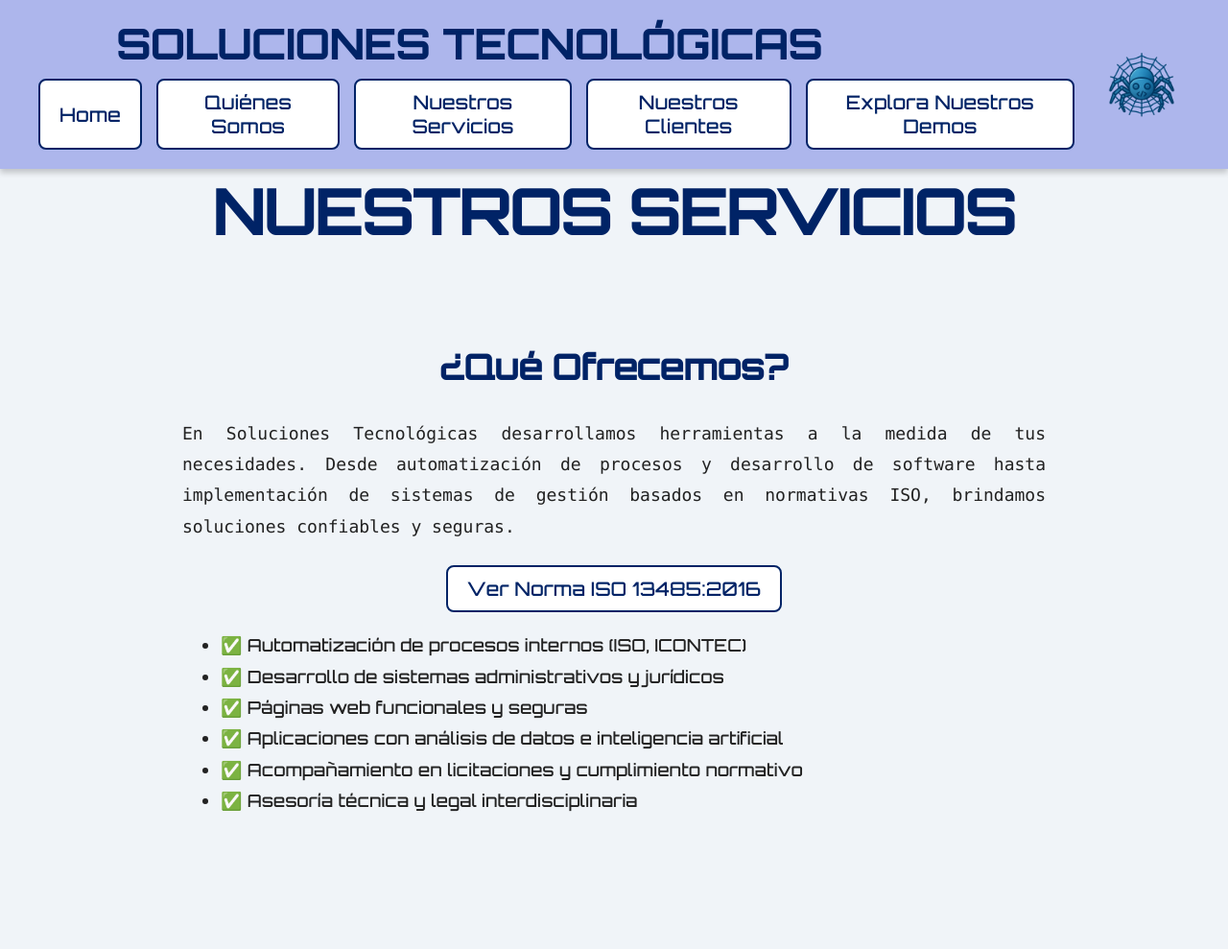
After one commit to WMARBAR/soluciones_tecnologicas, a Flask app: page /ns in a window 1280 px wide. The commit adds this page. Shown: the whole page at 96% size. Run offline with Flask 3, Linux system fonts and the light colour scheme.

Commit message:
Se sube seccion de servicios

```diff
--- a/app.py
+++ b/app.py
@@ -31,6 +31,12 @@ def descargar_demo():
     # Cambia la ruta al archivo correcto que pusiste en tu carpeta static
     return send_file("static/ST_QuickExchange_demo.rar", as_attachment=True)
 
+
+@app.route("/ns")
+def nuestros_servicios():
+    return render_template("ns.html")
+
+
 if __name__ == '__main__':
     port = int(os.environ.get("PORT", 5000))  # Usa el puerto de Render o 5000 por defecto
     app.run(debug=True, host='0.0.0.0', port=port)  # Cambia host a '0.0.0.0'
--- a/templates/demos.html
+++ b/templates/demos.html
@@ -19,6 +19,7 @@
             <nav class="banner-menu">
                 <button class="menu-button" onclick="location.href='/'">Home</button>
                 <button class="menu-button" onclick="location.href='/quienesSomos'">Quiénes Somos</button>
+                <button class="menu-button" onclick="location.href='/ns'">Nuestros Servicios</button>
                 <button class="menu-button" onclick="location.href='/resenas'">Nuestros Clientes</button>
                 <button class="menu-button" onclick="location.href='/demos'">Explora Nuestros Demos</button>
             </nav>
--- a/templates/index.html
+++ b/templates/index.html
@@ -20,6 +20,7 @@
             <nav class="banner-menu">
                 <button class="menu-button" onclick="location.href='/'">Home</button>
                 <button class="menu-button" onclick="location.href='/quienesSomos'">Quiénes Somos</button>
+                <button class="menu-button" onclick="location.href='/ns'">Nuestros Servicios</button>
                 <button class="menu-button" onclick="location.href='/resenas'">Nuestros Clientes</button>
                 <button class="menu-button" onclick="location.href='/demos'">Explora Nuestros Demos</button>
             </nav>
--- /dev/null
+++ b/templates/ns.html
@@ -0,0 +1,81 @@
+<!DOCTYPE html>
+<html lang="es">
+<head>
+    <meta charset="UTF-8">
+    <meta name="viewport" content="width=device-width, initial-scale=1.0">
+    <meta name="description" content="Nuestros Servicios - Soluciones Tecnológicas. Descubre lo que ofrecemos.">
+    <title>Nuestros Servicios</title>
+    <link rel="icon" type="image/x-icon" href="{{ url_for('static', filename='icoST.ico') }}">
+    <link rel="stylesheet" href="{{ url_for('static', filename='styles.css') }}" media="screen and (min-width: 768px)">
+    <link rel="stylesheet" href="{{ url_for('static', filename='styles-media.css') }}" media="screen and (max-width: 767px)">
+</head>
+
+<body>
+    <!-- Banner con menú integrado -->
+    <header class="banner">
+        <div class="banner-content">
+            <div class="scroll-wrapper">
+                <h1 class="banner-title scroll-text">SOLUCIONES TECNOLÓGICAS</h1>
+            </div>
+            <nav class="banner-menu">
+                <button class="menu-button" onclick="location.href='/'">Home</button>
+                <button class="menu-button" onclick="location.href='/quienesSomos'">Quiénes Somos</button>
+                <button class="menu-button" onclick="location.href='/ns'">Nuestros Servicios</button>
+                <button class="menu-button" onclick="location.href='/resenas'">Nuestros Clientes</button>
+                <button class="menu-button" onclick="location.href='/demos'">Explora Nuestros Demos</button>
+            </nav>
+        </div>
+        <img src="{{ url_for('static', filename='logoST.png') }}" alt="Logo" class="banner-image">
+    </header>
+
+    <!-- Título principal -->
+    <div class="menu-container">
+        <h1 class="menu-title">NUESTROS SERVICIOS</h1>
+    </div>
+
+    <!-- Sección de servicios -->
+    <section class="info-section">
+        <h2 class="info-title">¿Qué Ofrecemos?</h2>
+        <p class="info-text">
+            En Soluciones Tecnológicas desarrollamos herramientas a la medida de tus necesidades. Desde automatización de procesos y desarrollo de software hasta implementación de sistemas de gestión basados en normativas ISO, brindamos soluciones confiables y seguras.
+        </p>
+        <div style="text-align: center; margin-top: 1.5rem;">
+        <button id="openPdfModal" class="menu-button">Ver Norma ISO 13485:2016</button>
+        </div>
+        <ul class="info-list">
+            <li>✅ Automatización de procesos internos (ISO, ICONTEC)</li>
+            <li>✅ Desarrollo de sistemas administrativos y jurídicos</li>
+            <li>✅ Páginas web funcionales y seguras</li>
+            <li>✅ Aplicaciones con análisis de datos e inteligencia artificial</li>
+            <li>✅ Acompañamiento en licitaciones y cumplimiento normativo</li>
+            <li>✅ Asesoría técnica y legal interdisciplinaria</li>
+        </ul>
+    </section>
+    <!-- Modal PDF -->
+    <div id="pdfModal" class="modal">
+    <div class="modal-content-pdf">
+        <span class="close-pdf" id="closePdfModal">&times;</span>
+        <iframe src="{{ url_for('static', filename='13485_2016.pdf') }}" frameborder="0"></iframe>
+    </div>
+    </div>
+
+    <script>
+    document.getElementById("openPdfModal").addEventListener("click", function() {
+    document.getElementById("pdfModal").style.display = "block";
+    });
+
+    document.getElementById("closePdfModal").addEventListener("click", function() {
+    document.getElementById("pdfModal").style.display = "none";
+    });
+
+    window.addEventListener("click", function(e) {
+    const modal = document.getElementById("pdfModal");
+    if (e.target === modal) {
+        modal.style.display = "none";
+    }
+    });
+    </script>
+
+
+</body>
+</html>
--- a/templates/resenas.html
+++ b/templates/resenas.html
@@ -19,6 +19,7 @@
             <nav class="banner-menu">
                 <button class="menu-button" onclick="location.href='/'">Home</button>
                 <button class="menu-button" onclick="location.href='/quienesSomos'">Quiénes Somos</button>
+                <button class="menu-button" onclick="location.href='/ns'">Nuestros Servicios</button>
                 <button class="menu-button" onclick="location.href='/resenas'">Nuestros Clientes</button>
                 <button class="menu-button" onclick="location.href='/demos'">Explora Nuestros Demos</button>
             </nav>
--- a/templates/rompeladrillos.html
+++ b/templates/rompeladrillos.html
@@ -70,6 +70,7 @@
             <nav class="banner-menu">
                 <button class="menu-button" onclick="location.href='/'">Home</button>
                 <button class="menu-button" onclick="location.href='/quienesSomos'">Quiénes Somos</button>
+                <button class="menu-button" onclick="location.href='/ns'">Nuestros Servicios</button>
                 <button class="menu-button" onclick="location.href='/resenas'">Nuestros Clientes</button>
                 <button class="menu-button" onclick="location.href='/demos'">Explora Nuestros Demos</button>
             </nav>
```
Also changed, not shown: templates/quienesSomos.html (+2 -26 lines).
